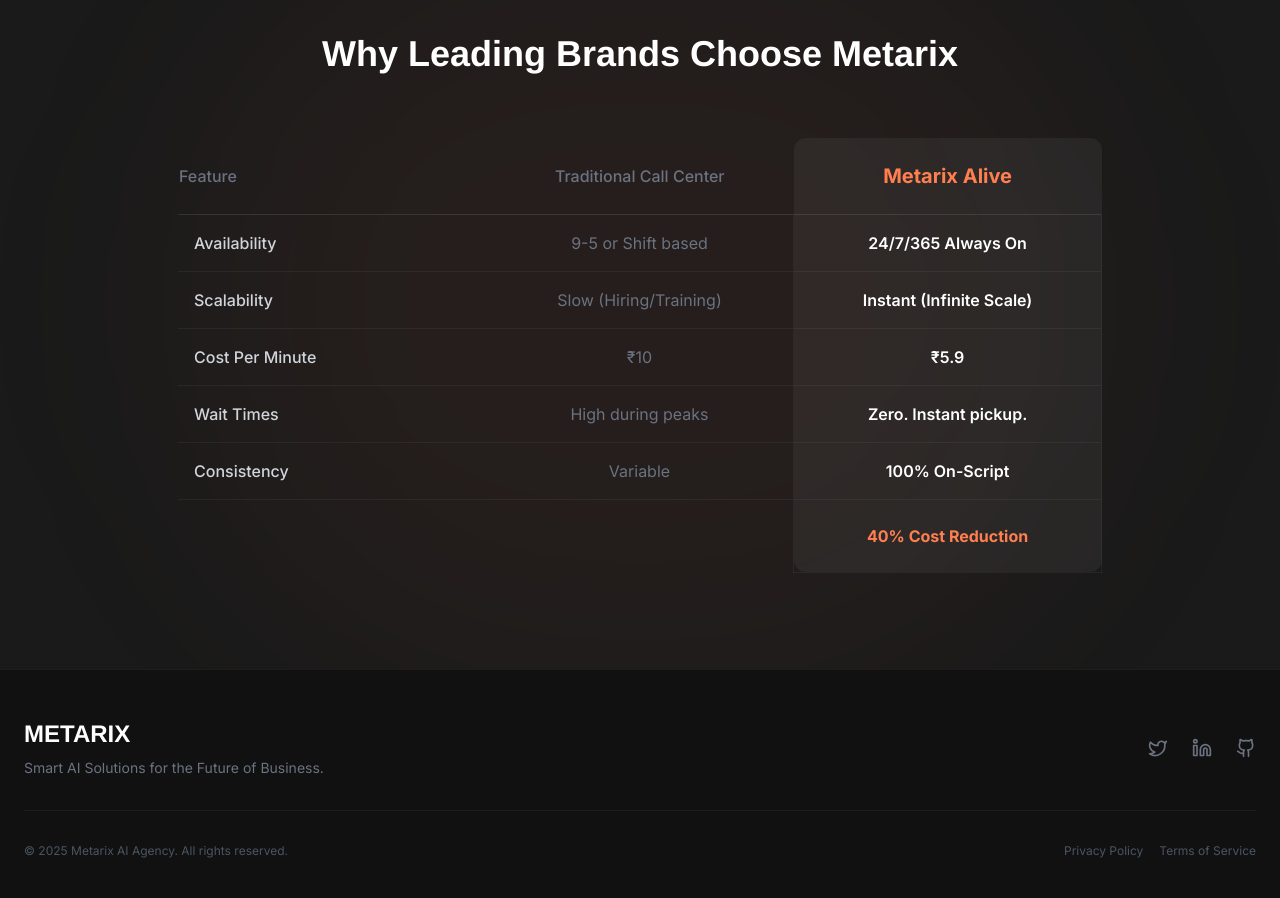
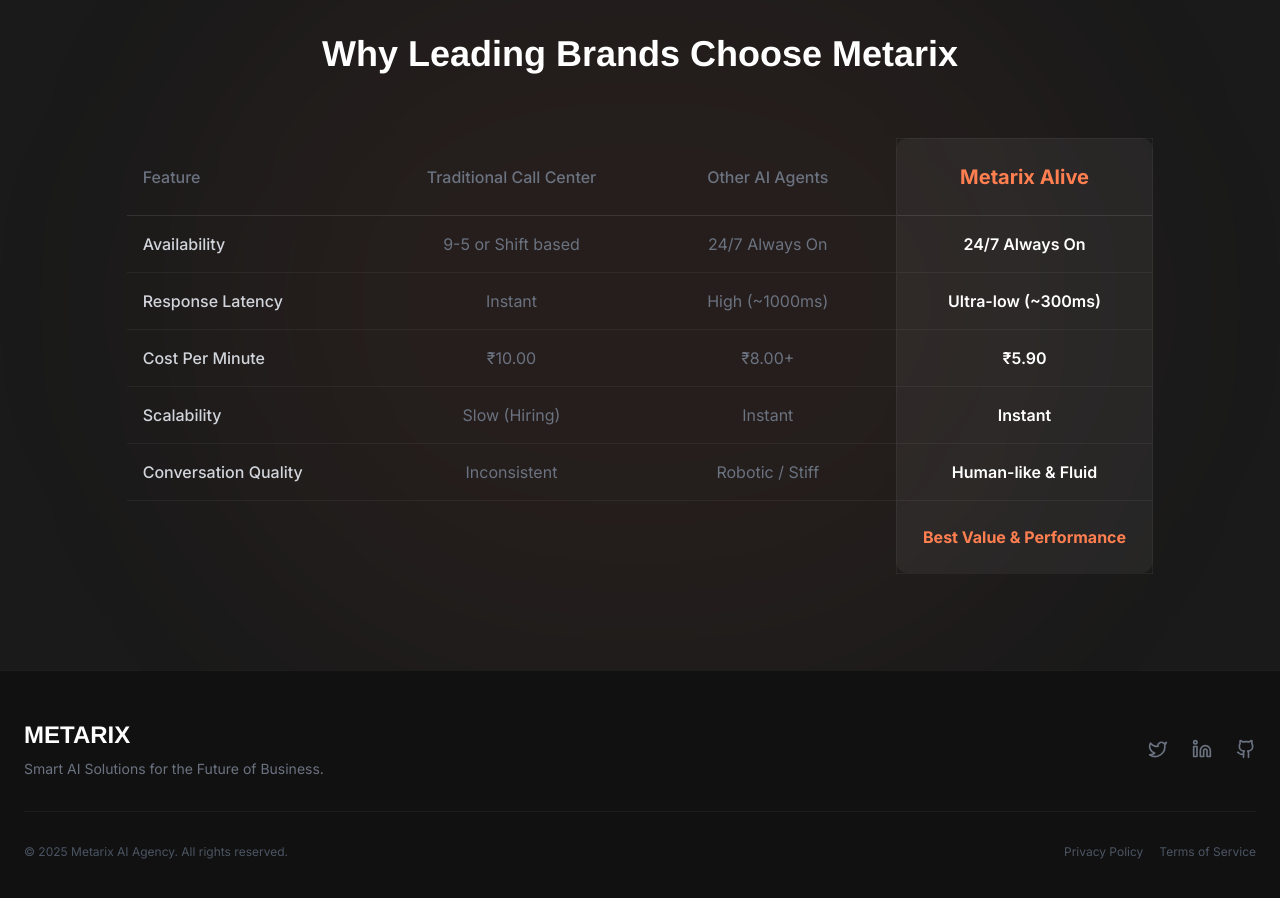
Before and after one commit to Akashhsky/Metarix-website-, a React (Vite) app: page / in a window 1280 px wide. Shown: the part 2400-3298 px from the top of the page. Built offline with nearby package versions, Linux system fonts and the light colour scheme; no server answers.

Commit message:
feat(Comparison): Enhance table with 'Other AI Agents' column
Adds a new column to the comparison table to showcase how Metarix Alive differentiates from other AI agents, in addition to traditional call centers. Also adjusts column widths and table responsiveness for better presentation.

```diff
--- a/components/Comparison.tsx
+++ b/components/Comparison.tsx
@@ -11,25 +11,27 @@
         </div>
 
         <div className="overflow-x-auto">
-          <table className="w-full md:w-3/4 mx-auto border-collapse">
+          <table className="w-full min-w-[800px] md:w-5/6 mx-auto border-collapse">
             <thead>
               <tr className="border-b border-white/10">
-                <th className="py-6 text-left text-gray-500 font-medium w-1/3">Feature</th>
-                <th className="py-6 text-center text-gray-500 font-medium w-1/3">Traditional Call Center</th>
-                <th className="py-6 text-center text-brand-coral font-bold text-xl w-1/3 bg-white/5 rounded-t-xl">Metarix Alive</th>
+                <th className="py-6 text-left text-gray-500 font-medium w-1/4 pl-4">Feature</th>
+                <th className="py-6 text-center text-gray-500 font-medium w-1/4">Traditional Call Center</th>
+                <th className="py-6 text-center text-gray-500 font-medium w-1/4">Other AI Agents</th>
+                <th className="py-6 text-center text-brand-coral font-bold text-xl w-1/4 bg-white/5 rounded-t-xl border-t border-x border-white/5">Metarix Alive</th>
               </tr>
             </thead>
             <tbody className="text-gray-300">
               {[
-                { label: "Availability", trad: "9-5 or Shift based", meta: "24/7/365 Always On" },
-                { label: "Scalability", trad: "Slow (Hiring/Training)", meta: "Instant (Infinite Scale)" },
-                { label: "Cost Per Minute", trad: "₹10", meta: "₹5.9" },
-                { label: "Wait Times", trad: "High during peaks", meta: "Zero. Instant pickup." },
-                { label: "Consistency", trad: "Variable", meta: "100% On-Script" }
+                { label: "Availability", trad: "9-5 or Shift based", other: "24/7 Always On", meta: "24/7 Always On" },
+                { label: "Response Latency", trad: "Instant", other: "High (~1000ms)", meta: "Ultra-low (~300ms)" },
+                { label: "Cost Per Minute", trad: "₹10.00", other: "₹8.00+", meta: "₹5.90" },
+                { label: "Scalability", trad: "Slow (Hiring)", other: "Instant", meta: "Instant" },
+                { label: "Conversation Quality", trad: "Inconsistent", other: "Robotic / Stiff", meta: "Human-like & Fluid" }
               ].map((row, idx) => (
                 <tr key={idx} className="border-b border-white/5 hover:bg-white/[0.02] transition-colors">
                   <td className="py-4 px-4 font-medium">{row.label}</td>
                   <td className="py-4 px-4 text-center text-gray-500">{row.trad}</td>
+                  <td className="py-4 px-4 text-center text-gray-500">{row.other}</td>
                   <td className="py-4 px-4 text-center font-semibold text-white bg-white/5 border-x border-white/5">
                     {row.meta}
                   </td>
@@ -38,8 +40,9 @@
               <tr>
                 <td className="py-6"></td>
                 <td className="py-6"></td>
+                <td className="py-6"></td>
                 <td className="py-6 text-center bg-white/5 rounded-b-xl border-x border-b border-white/5">
-                    <span className="text-brand-coral font-bold">40% Cost Reduction</span>
+                    <span className="text-brand-coral font-bold">Best Value & Performance</span>
                 </td>
               </tr>
             </tbody>
```
